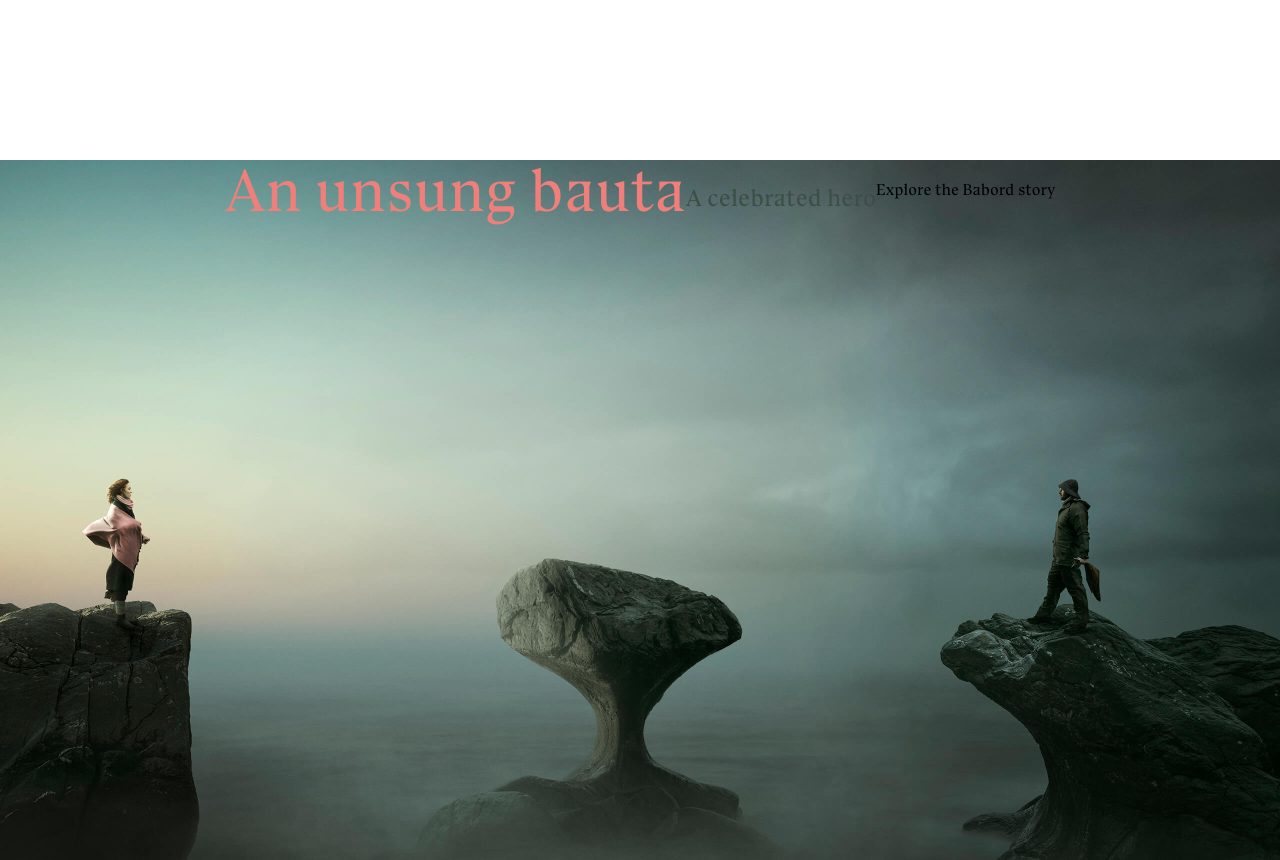
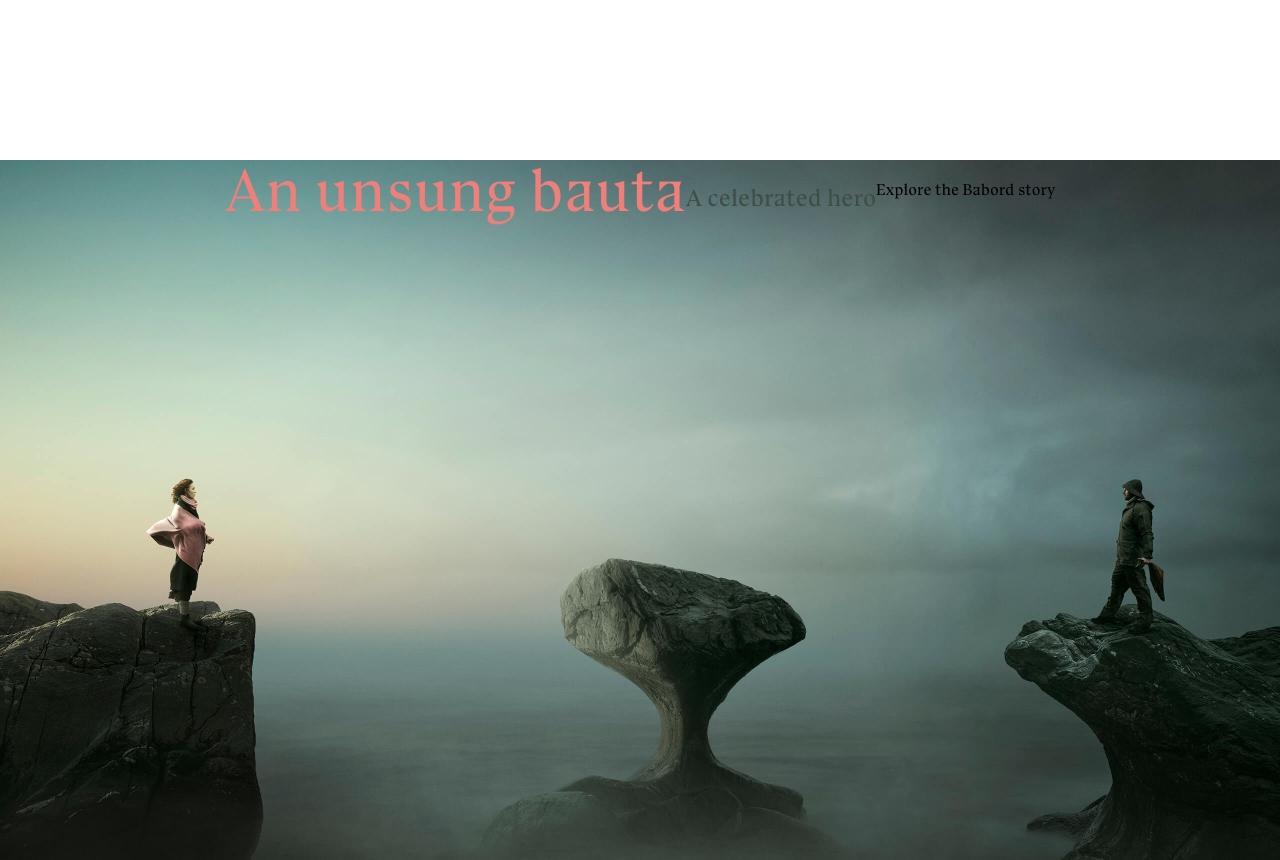
Before and after one commit to CaioHPerlin/babord-group-landing-page, a Next.js app: page / in a window 1280 px wide. Shown: the part 1440-2300 px from the top of the page. Built offline with nearby package versions, Linux system fonts and the light colour scheme.

Commit message:
feat: adjust image to correct container size

```diff
--- a/src/app/components/sections/landing-page/story-section/story-section.module.css
+++ b/src/app/components/sections/landing-page/story-section/story-section.module.css
@@ -18,22 +18,23 @@
 	font-family: var(--font-bluu);
 	font-size: 24px;
 	line-height: 1.2;
-    margin-top: 16px;;
-    color:var(--text-inverse-light)
+	margin-top: 16px;
+	color: var(--text-inverse-light);
 }
 .link {
 	font-family: var(--font-bluu);
-
 }
 
 .imageWrapper {
+	position: absolute;
+	top: 0;
+	left: 0;
+	right: 0;
 	height: 100%;
 	width: 100%;
+	z-index: -20;
 	transform: scale(1.1);
-    transform-origin: center center;
-    overflow: hidden;
-    position: absolute;
-    z-index: -20;
+	transform-origin: center left;
 }
 
 .imageWrapper img {
--- a/src/app/components/sections/landing-page/story-section/story-section.tsx
+++ b/src/app/components/sections/landing-page/story-section/story-section.tsx
@@ -1,3 +1,4 @@
+import Image from "next/image";
 import SectionWrapper from "../../../section-wrapper/section-wrapper";
 import style from "./story-section.module.css";
 
@@ -5,7 +6,12 @@ export function StorySection() {
 	return (
 		<SectionWrapper>
 			<div className={style.imageWrapper}>
-				<img src="/background-story.jpg" alt="Story background" />
+				<Image
+					src="/background-story.jpg"
+					width={2816}
+					height={1760}
+					alt="Story background"
+				/>
 			</div>
 
 			<section className={style.storySection}>
```
Lines whose indentation alone changed are shown as unchanged.
